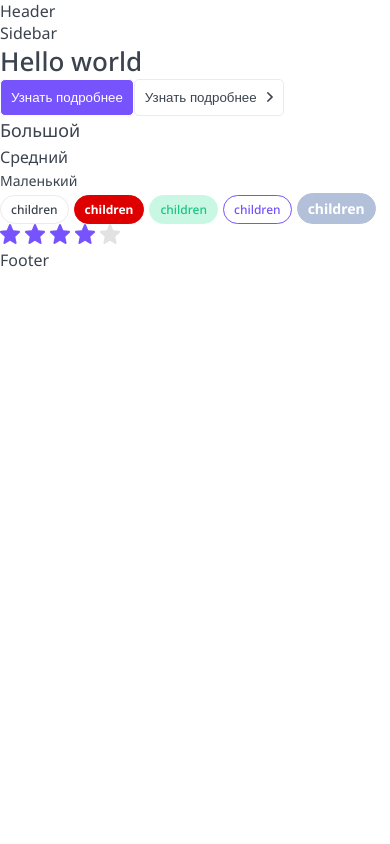
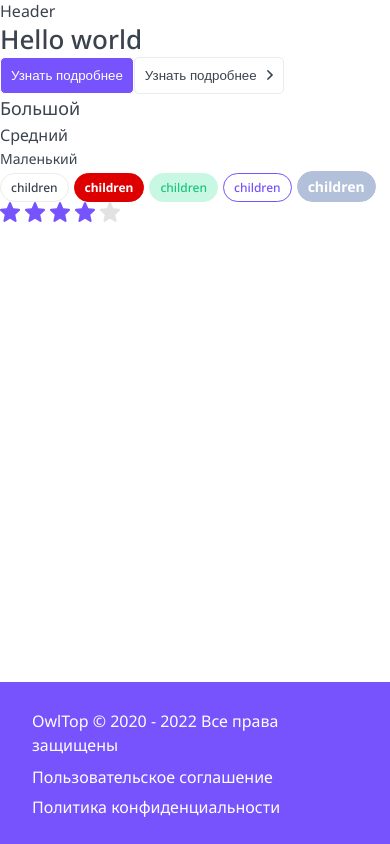
Before and after one commit to ireneBird/top-app, a Next.js app: page / in a window 390 px wide. Built offline with nearby package versions, Linux system fonts and the light colour scheme.

Commit message:
added footer

```diff
--- a/layout/Footer/Footer.module.css
+++ b/layout/Footer/Footer.module.css
@@ -0,0 +1,21 @@
+.footer {
+  display: grid;
+  grid-template-columns: 1fr auto auto;
+  gap: 40px;
+  background: var(--primary);
+  color: var(--white);
+  padding: 27px 32px;
+  font-size: 16px;
+  line-height: 20px;
+}
+
+.link:hover {
+  color: var(--grey-light);
+}
+
+@media (max-width: 765px) {
+  .footer {
+    gap: 10px;
+    grid-template-columns: 1fr;
+  }
+}
--- a/layout/Footer/Footer.tsx
+++ b/layout/Footer/Footer.tsx
@@ -1,9 +1,17 @@
 import { FooterProps } from './Footer.props'
 import styles from './Footer.module.css'
 import cn from 'classnames'
+import { format } from 'date-fns'
+import { P } from '../../components'
 
-export const Footer = ({ ...props }: FooterProps): JSX.Element => {
+export const Footer = ({ className, ...props }: FooterProps): JSX.Element => {
   return (
-    <div {...props}>Footer</div>
+    <div {...props} className={cn(styles.footer, className)}>
+      <P>
+        OwlTop © 2020 - {format(new Date, 'yyyy')} Все права защищены
+      </P>
+      <a href="#" className={styles.link}>Пользовательское соглашение</a>
+      <a href="#" className={styles.link}>Политика конфиденциальности</a>
+    </div>
   )
 }
--- a/layout/Layout.module.css
+++ b/layout/Layout.module.css
@@ -0,0 +1,46 @@
+.wrapper {
+  display: grid;
+  grid-template-columns: auto 230px minmax(320px, 1200px) auto;
+  grid-template-rows: auto 1fr auto;
+  gap: 0 30px;
+  min-height: 100vh;
+  grid-template-areas:
+    ". header header ."
+    ". sidebar body ."
+    "footer footer footer footer";
+}
+
+.header {
+  grid-area: header;
+  display: none;
+}
+
+.sidebar {
+  grid-area: sidebar;
+}
+
+.body {
+  grid-area: body;
+}
+
+.footer {
+  grid-area: footer;
+}
+
+@media (max-width: 765px) {
+  .wrapper {
+    grid-template-columns: minmax(320px, 1200px);
+    grid-template-areas:
+      "header"
+      "body"
+      "footer";
+  }
+
+  .sidebar {
+    display: none;
+  }
+
+  .header {
+    display: block;
+  }
+}
--- a/layout/Layout.tsx
+++ b/layout/Layout.tsx
@@ -3,18 +3,17 @@
 import { Sidebar } from './Sidebar/Sidebar';
 import { LayoutProps } from './Layout.props';
 import { FunctionComponent } from 'react';
+import styles from './Layout.module.css';
 
 const Layout = ({ children }: LayoutProps): JSX.Element => {
   return (
-    <div>
-      <Header />
-      <div>
-        <Sidebar />
-        <div>
-          {children}
-        </div>
+    <div className={styles.wrapper}>
+      <Header className={styles.header} />
+      <Sidebar className={styles.sidebar} />
+      <div className={styles.body}>
+        {children}
       </div>
-      <Footer />
+      <Footer className={styles.footer} />
     </div>
   )
 }
--- a/package.json
+++ b/package.json
@@ -13,6 +13,7 @@
   "dependencies": {
     "@svgr/webpack": "^6.3.1",
     "classnames": "^2.3.1",
+    "date-fns": "^2.29.1",
     "next": "12.2.2",
     "react": "18.2.0",
     "react-dom": "18.2.0"
```
Also changed, not shown: 1 other file (tests, documents, lock files or other folders).
